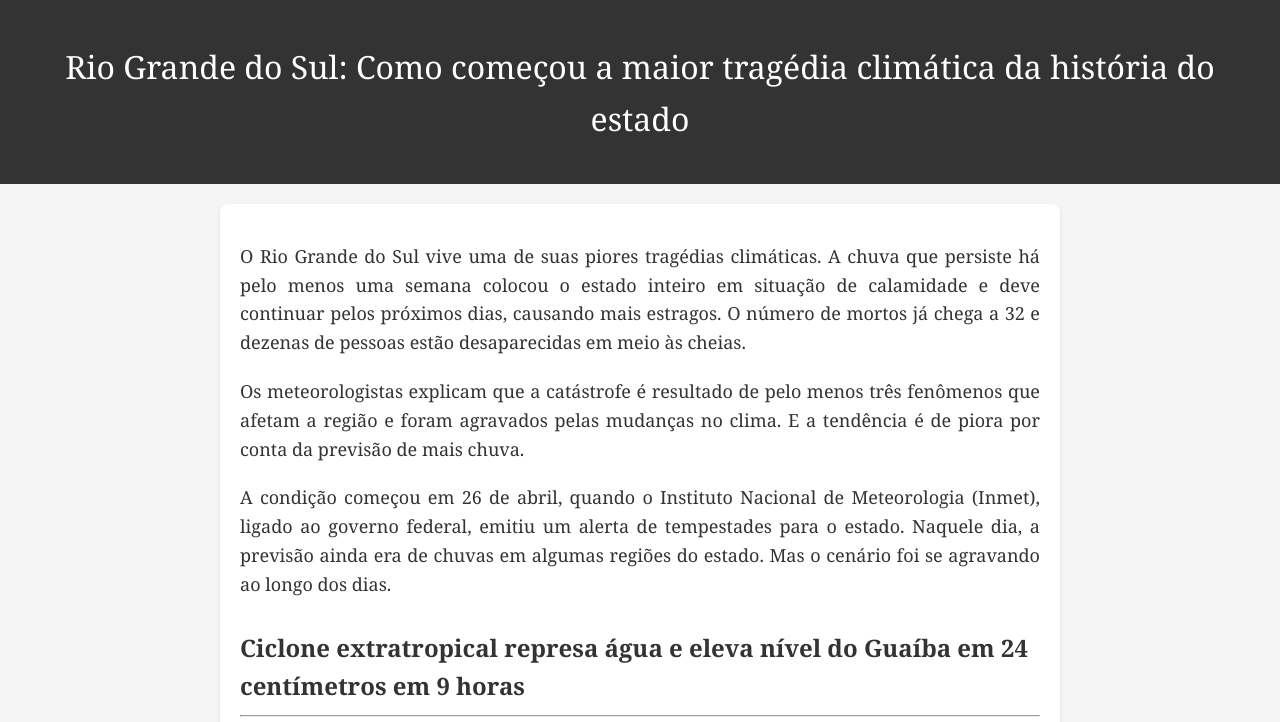
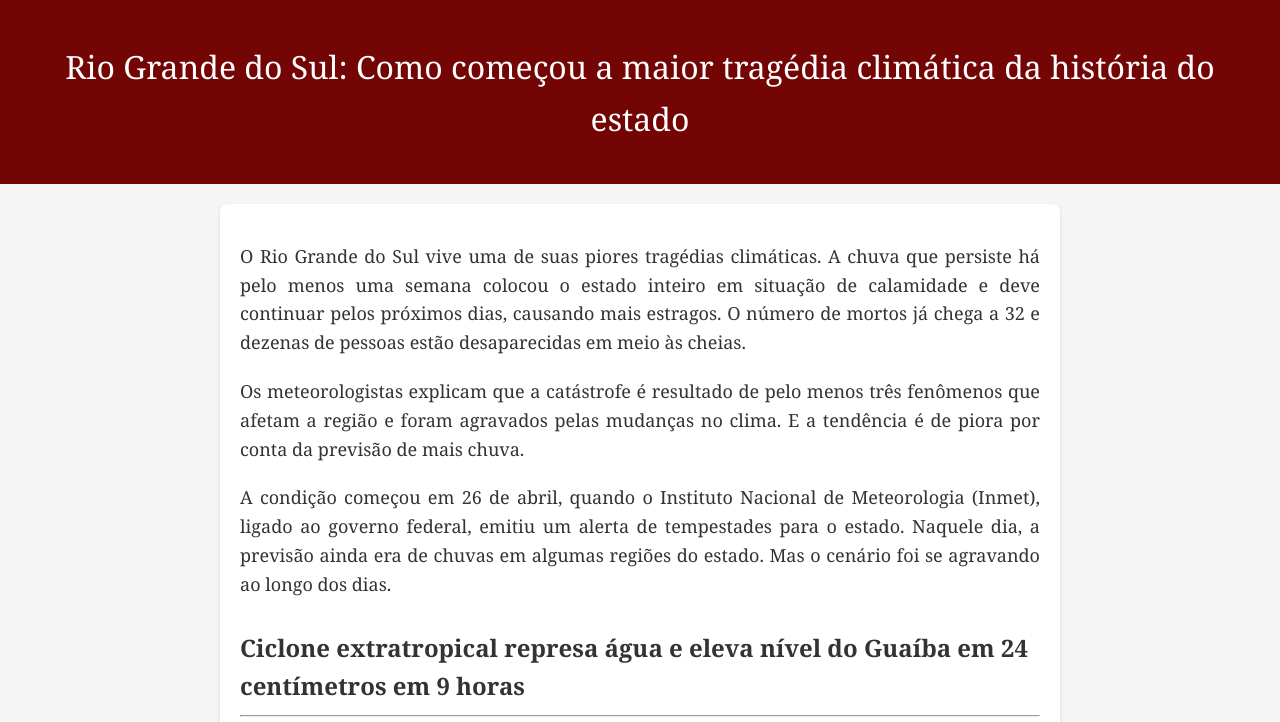
Before and after one commit to MariaEduardaGonsalves/Maria-Eduarda, a plain HTML site: page index.html in a window 1280 px wide. Shown: the top 722 px of the page. Drawn offline with Linux system fonts and the light colour scheme; grey boxes are pictures that could not be loaded.

Commit message:
Add files via upload

```diff
--- a/index.html
+++ b/index.html
@@ -16,7 +16,7 @@
         }
 
         header {
-            background-color: #333;
+            background-color: #730505;
             color: #fff;
             padding: 20px;
             text-align: center;
```
